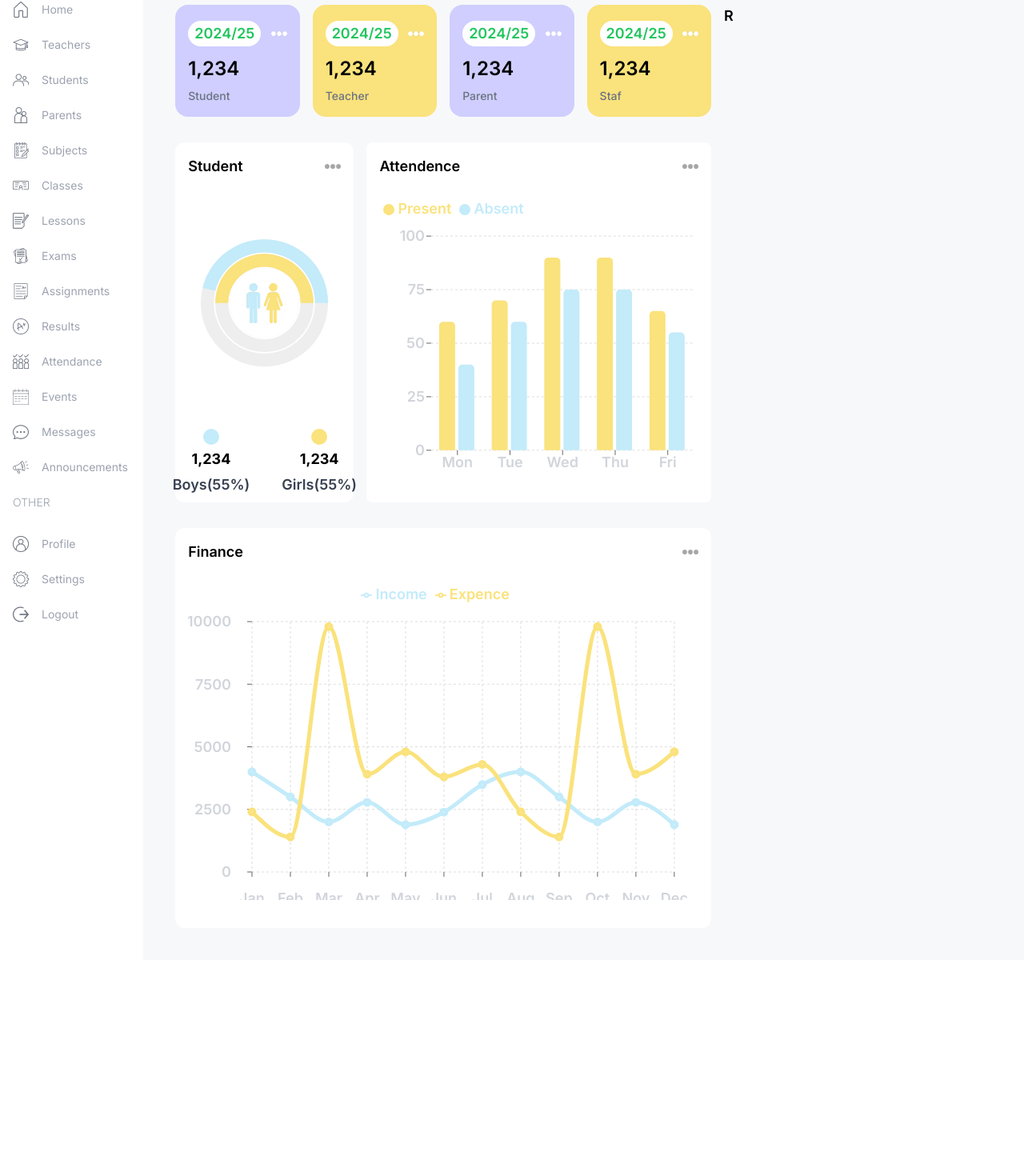
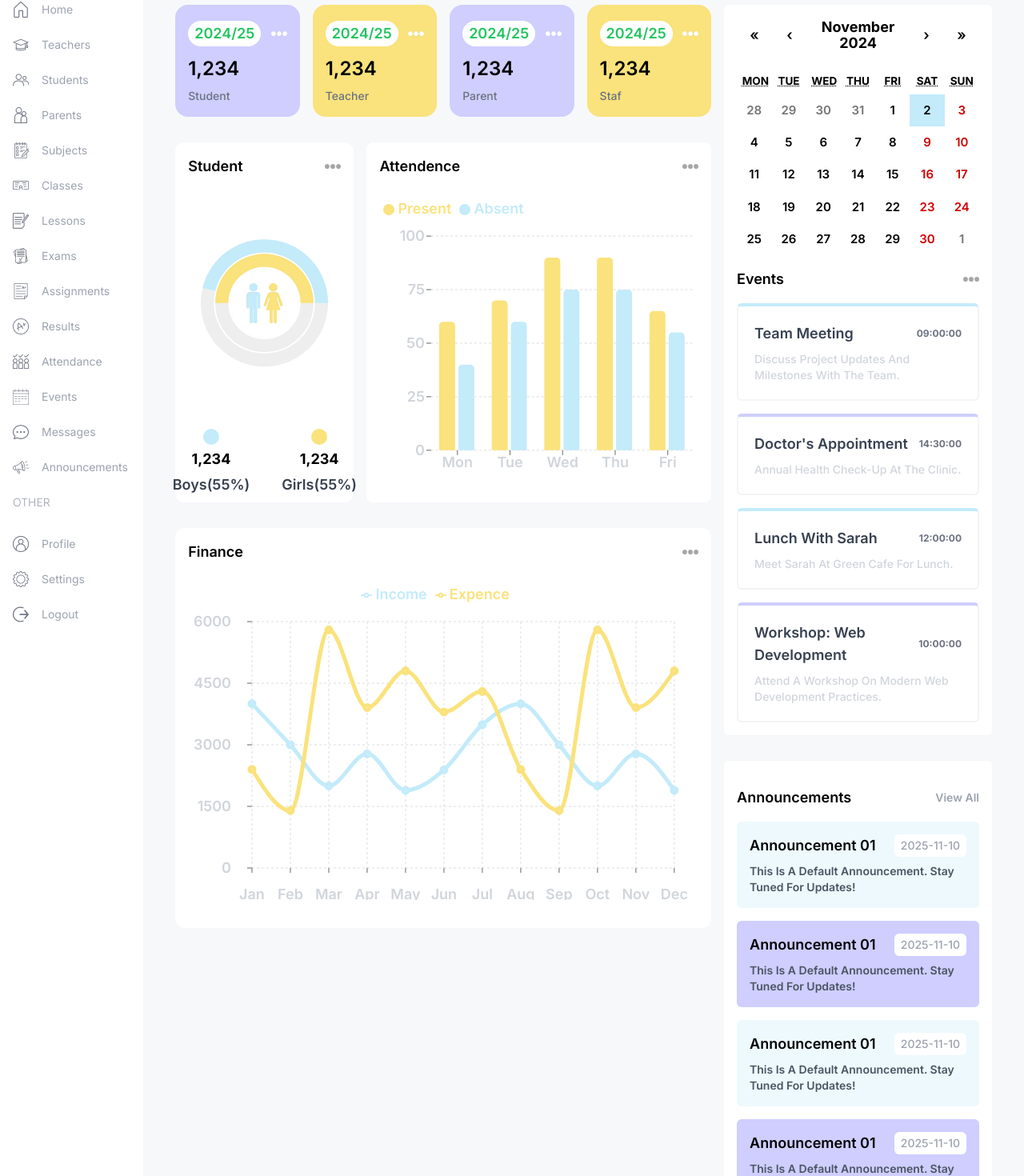
Before and after one commit to KCDasanayaka/School-Management-Dashboard, a Next.js app in the folder dashboard/: page /dashboard/admin in a window 1280 px wide. Shown: the part 130-1600 px from the top of the page at 80% size. Before the commit the page ends 1330 px from the top, so only its background shows below. Built offline with nearby package versions, Linux system fonts and the light colour scheme.

Commit message:
updated codes

```diff
--- a/dashboard/package.json
+++ b/dashboard/package.json
@@ -11,6 +11,7 @@
   "dependencies": {
     "next": "15.0.2",
     "react": "^18.3.1",
+    "react-calendar": "^5.1.0",
     "react-dom": "^18.3.1",
     "recharts": "^2.13.3"
   },
--- /dev/null
+++ b/dashboard/src/app/components/Announcements.tsx
@@ -0,0 +1,47 @@
+import Image from 'next/image'
+import React from 'react'
+
+const Announcements = () => {
+  return (
+    <div className='bg-white p-4 rounded-md'>
+      <div className='flex justify-between items-center'>
+            <h1 className='text-lg font-semibold text-black my-4'>Announcements</h1>
+            <span className='text-sm text-gray-400'>View All</span>
+
+        </div>
+        <div className='flex flex-col gap-4'>
+            <div className='bg-lamaSkyLight rounded-md p-4'>
+                <div className='flex items-center justify-between'>
+                    <h1>Announcement 01</h1>
+                    <span className='text-sm text-gray-400 bg-white rounded-md px-2 py-1 font-medium'>2025-11-10</span>
+                </div>
+                <p className='text-sm text-gray-600 mt-2'>This is a default announcement. Stay tuned for updates!</p>
+            </div>
+            <div className='bg-lamaPurple rounded-md p-4'>
+                <div className='flex items-center justify-between'>
+                    <h1>Announcement 01</h1>
+                    <span className='text-sm text-gray-400 bg-white rounded-md px-2 py-1 font-medium'>2025-11-10</span>
+                </div>
+                <p className='text-sm text-gray-600 mt-2'>This is a default announcement. Stay tuned for updates!</p>
+            </div>
+            <div className='bg-lamaSkyLight rounded-md p-4'>
+                <div className='flex items-center justify-between'>
+                    <h1>Announcement 01</h1>
+                    <span className='text-sm text-gray-400 bg-white rounded-md px-2 py-1 font-medium'>2025-11-10</span>
+                </div>
+                <p className='text-sm text-gray-600 mt-2'>This is a default announcement. Stay tuned for updates!</p>
+            </div>
+            <div className='bg-lamaPurple rounded-md p-4'>
+                <div className='flex items-center justify-between'>
+                    <h1>Announcement 01</h1>
+                    <span className='text-sm text-gray-400 bg-white rounded-md px-2 py-1 font-medium'>2025-11-10</span>
+                </div>
+                <p className='text-sm text-gray-600 mt-2'>This is a default announcement. Stay tuned for updates!</p>
+            </div>
+        </div>
+
+    </div>
+  )
+}
+
+export default Announcements
--- /dev/null
+++ b/dashboard/src/app/components/EventCalender.tsx
@@ -0,0 +1,65 @@
+"use client"
+import Image from 'next/image';
+import React, { useState } from 'react'
+import Calendar from 'react-calendar';
+import 'react-calendar/dist/Calendar.css';
+import more from "../../../public/moreDark.png"
+
+type ValuePiece = Date | null;
+
+type Value = ValuePiece | [ValuePiece, ValuePiece];
+
+const events = [
+    {
+      id: 1,
+      title: "Team Meeting",
+      time: "09:00:00",
+      description: "Discuss project updates and milestones with the team."
+    },
+    {
+      id: 2,
+      title: "Doctor's Appointment",
+      time: "14:30:00",
+      description: "Annual health check-up at the clinic."
+    },
+    {
+      id: 3,
+      title: "Lunch with Sarah",
+      time: "12:00:00",
+      description: "Meet Sarah at Green Cafe for lunch."
+    },
+    {
+      id: 4,
+      title: "Workshop: Web Development",
+      time: "10:00:00",
+      description: "Attend a workshop on modern web development practices."
+    }
+  ];
+
+
+const EventCalender = () => {
+    const [value, onChange] = useState<Value>(new Date());
+  return (
+    <div className='bg-white p-4 rounded-md'>
+      <Calendar onChange={onChange} value={value} />
+      <div className='flex justify-between items-center'>
+            <h1 className='text-lg font-semibold text-black my-4'>Events</h1>
+            <Image src={more} alt='' width={20} height={20}/>
+
+        </div>
+      <div className='flex flex-col gap-4'>
+      {events.map(event => (
+            <div className='p-5 rounded-md border-2 border-gray-100 border-t-4 odd:border-t-lamaSky even:border-t-lamaPurple' key={event.id}>
+
+                    <div className='flex items-center justify-between'>
+                        <h1 className='font-semibold text-gray-700'>{event.title}</h1>
+                        <span className='text-gray-500 text-xs font-bold '>{event.time}</span></div>
+                    <p className='mt-2 text-gray-300 text-sm font-medium'>{event.description}</p>
+            </div>
+        ))}
+      </div>
+    </div>
+  )
+}
+
+export default EventCalender
--- a/dashboard/src/app/components/FinanceChart.tsx
+++ b/dashboard/src/app/components/FinanceChart.tsx
@@ -19,7 +19,7 @@ const data = [
   {
     name: 'Mar',
     income: 2000,
-    expence: 9800,
+    expence: 5800,
   },
   {
     name: 'Apr',
@@ -54,7 +54,7 @@ const data = [
   {
     name: 'Oct',
     income: 2000,
-    expence: 9800,
+    expence: 5800,
   },
   {
     name: 'Nov',
@@ -84,7 +84,7 @@ const FinanceChart = () => {
             top: 5,
             right: 30,
             left: 20,
-            bottom: 5,
+            bottom: 10,
           }}
         >
           <CartesianGrid strokeDasharray="3 3" stroke='#ddd'/>
--- a/dashboard/src/app/dashboard/admin/page.tsx
+++ b/dashboard/src/app/dashboard/admin/page.tsx
@@ -1,5 +1,7 @@
+import Announcements from "@/app/components/Announcements"
 import AttendanceChart from "@/app/components/AttendanceChart"
 import CountChart from "@/app/components/CountChart"
+import EventCalender from "@/app/components/EventCalender"
 import FinanceChart from "@/app/components/FinanceChart"
 import UserCard from "@/app/components/UserCard"
 
@@ -26,7 +28,10 @@ const AdminPage = () => {
             <FinanceChart/>
          </div>
          </div>
-         <div className="w-full lg:w-1/3">r</div>
+         <div className="w-full lg:w-1/3 flex flex-col gap-8">
+         <EventCalender/>
+         <Announcements/>
+         </div>
         </div>
     )
 }
--- a/dashboard/src/app/globals.css
+++ b/dashboard/src/app/globals.css
@@ -24,3 +24,18 @@ body {
     padding: 0;
   }
 }
+
+.react-calendar{
+  width: 100% !important;
+  border: none !important;
+  font-family: "Inter", sens-serif !important;
+}
+
+.react-calendar__tile--active{
+  background-color: #c3ebfa !important;
+  color: black !important;
+}
+
+.react-calendar__navigation__label__labelText{
+  font-weight: 700 !important;
+}
```
Also changed, not shown: 1 other file (tests, documents, lock files or other folders).
